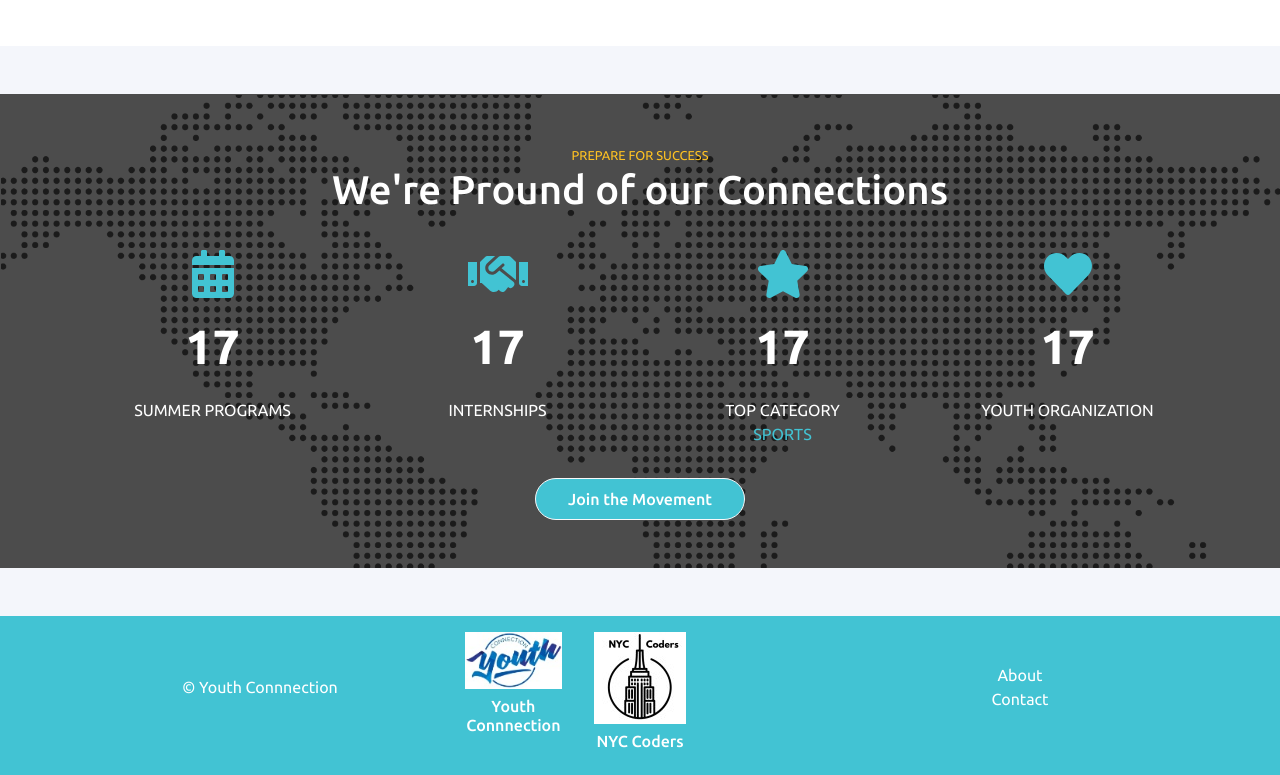
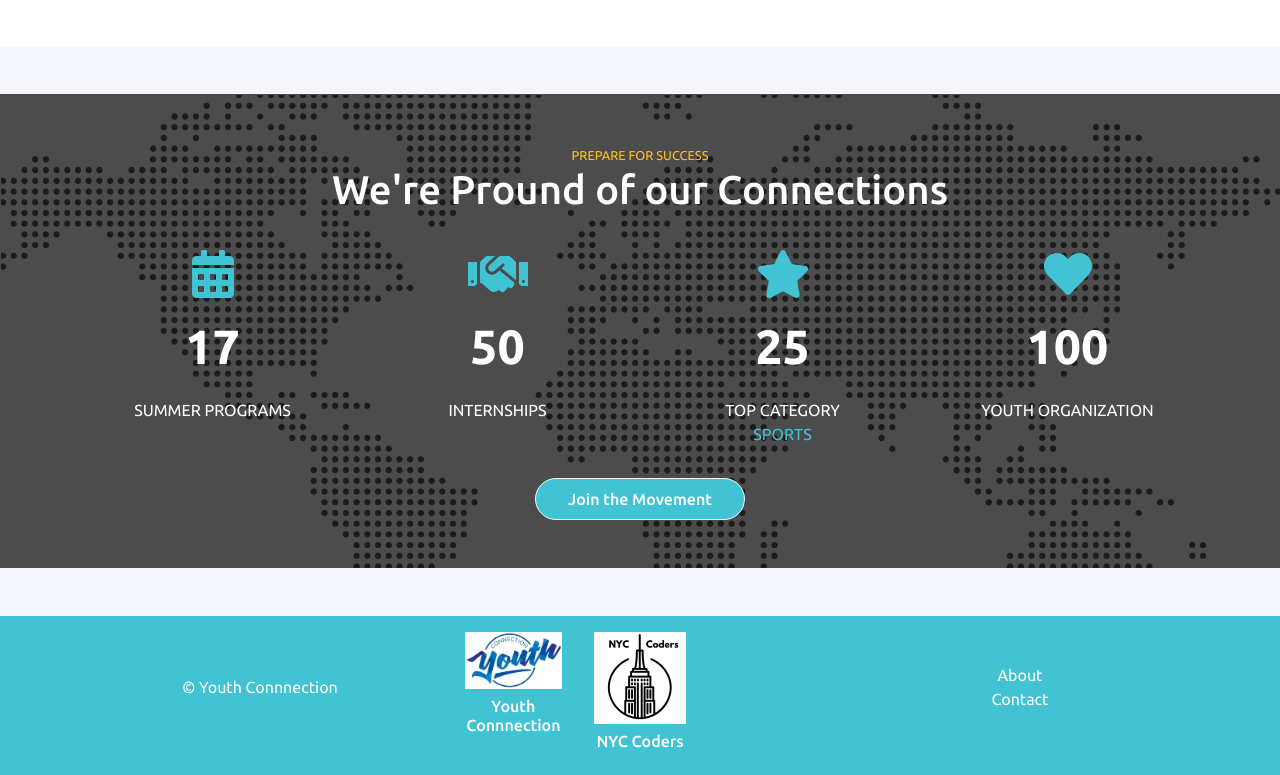
Before and after one commit to noobboon7/TeamHighFive_Front, a React (Create React App) app: page / in a window 1280 px wide. Shown: the part 1194-1969 px from the top of the page. Built offline with nearby package versions, Linux system fonts and the light colour scheme; no server answers.

Commit message:
installed react-countup for counter animation and fixed styles

```diff
--- a/package.json
+++ b/package.json
@@ -14,6 +14,7 @@
     "bootstrap": "^4.5.0",
     "react": "^16.13.1",
     "react-bootstrap": "^1.0.1",
+    "react-countup": "^4.3.3",
     "react-dom": "^16.13.1",
     "react-router": "^5.2.0",
     "react-router-dom": "^5.2.0",
--- a/src/components/home/Connections.js
+++ b/src/components/home/Connections.js
@@ -6,6 +6,7 @@ import { faStar } from "@fortawesome/free-solid-svg-icons";
 import { faHeart } from "@fortawesome/free-solid-svg-icons";
 import { faFacebook } from "@fortawesome/free-brands-svg-icons";
 
+import CountUp from 'react-countup';
 
 const Connections = () => (
     <div className='connectionDiv container-fluid d-flex flex-column align-items-center py-5 my-5'>
@@ -22,14 +23,14 @@ const Connections = () => (
               <span className="counter-icon">
                 <FontAwesomeIcon icon={faCalendarAlt} className="m-0" />
               </span>
-              <p className="counter-number">17</p>
+              <p className="counter-number"><CountUp end={17} duration={5} /></p>
               <p className="counter-label">Summer Programs</p>
             </div>
             <div className="col-md-3 text-center">
               <span className="counter-icon">
                 <FontAwesomeIcon icon={faHandshake} className="m-0" />
               </span>
-              <p className="counter-number">17</p>
+              <p className="counter-number"><CountUp end={50} duration={5} /></p>
               <p className="counter-label">Internships</p>
             </div>
 
@@ -37,14 +38,14 @@ const Connections = () => (
               <span className="counter-icon">
                 <FontAwesomeIcon icon={faStar} className="m-0" />
               </span>
-              <p className="counter-number">17</p>
+              <p className="counter-number"><CountUp end={25} duration={5} /></p>
               <p className="counter-label">Top Category<span className="category">Sports</span></p>
             </div>
             <div className="col-md-3 text-center">
               <span className="counter-icon">
                 <FontAwesomeIcon icon={faHeart} className="m-0" />
               </span>
-              <p className="counter-number">17</p>
+              <p className="counter-number"><CountUp end={100} duration={5} /></p>
               <p className="counter-label">Youth Organization</p>
             </div>
           </div>
```
Also changed, not shown: 1 other file (tests, documents, lock files or other folders).
